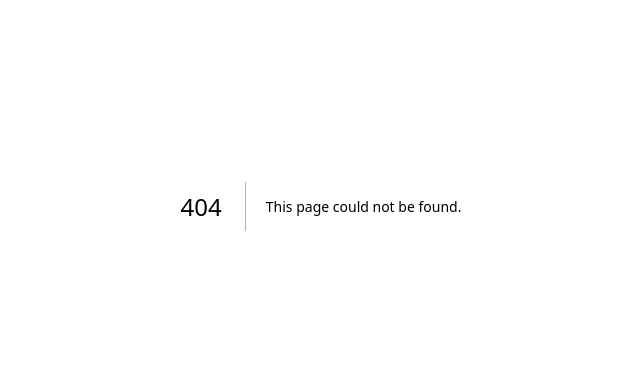
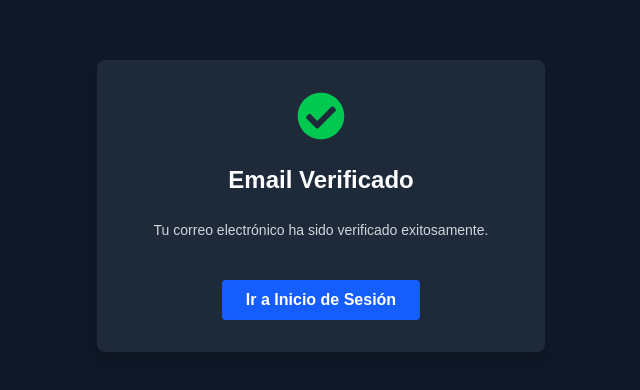
Before and after one commit to PaulAlejoR/nextOTT, a Next.js app: page /verificacion in a window 1280 px wide. Before the commit this address had no page. Shown: the part 194-584 px from the top of the page, without its empty margins (319-959 px from the left). Built offline with nearby package versions, Linux system fonts and the light colour scheme.

Commit message:
Componente de verificación al crear la cuenta

```diff
--- /dev/null
+++ b/src/app/verificacion/page.tsx
@@ -0,0 +1,5 @@
+import Verificacion from "./verificacion";
+
+export default function LoginPage(){
+    return <Verificacion/>
+}
--- /dev/null
+++ b/src/app/verificacion/verificacion.tsx
@@ -0,0 +1,25 @@
+'use client';
+import { useRouter } from 'next/navigation';
+import { FaCheckCircle } from 'react-icons/fa';
+
+export default function VerificacionPage() {
+  const router = useRouter();
+
+  return (
+    <div className="min-h-screen flex items-center justify-center bg-gray-900 text-white">
+      <div className="w-full max-w-md p-8 space-y-6 bg-gray-800 rounded-lg shadow-lg text-center">
+        <FaCheckCircle className="text-green-500 text-5xl mx-auto" />
+        <h2 className="text-2xl font-bold">Email Verificado</h2>
+        <p className="text-sm text-gray-300">
+          Tu correo electrónico ha sido verificado exitosamente.
+        </p>
+        <button
+          onClick={() => router.push('/login')}
+          className="mt-4 bg-blue-600 hover:bg-blue-700 py-2 px-6 rounded font-semibold"
+        >
+          Ir a Inicio de Sesión
+        </button>
+      </div>
+    </div>
+  );
+}
```
